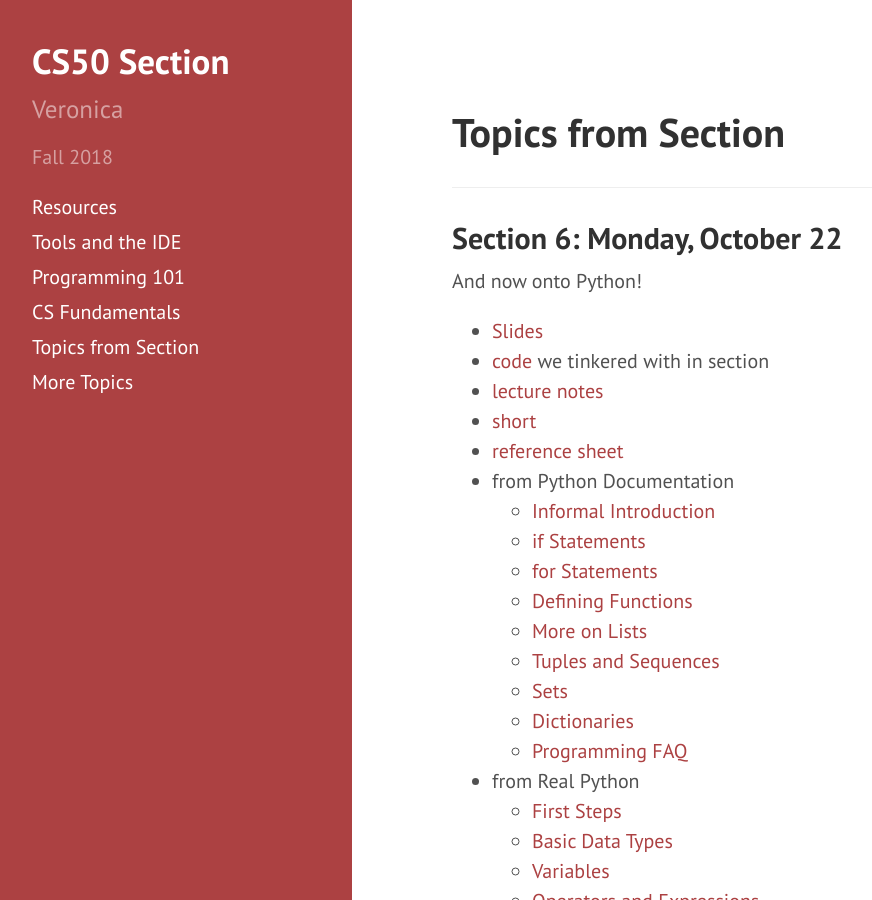
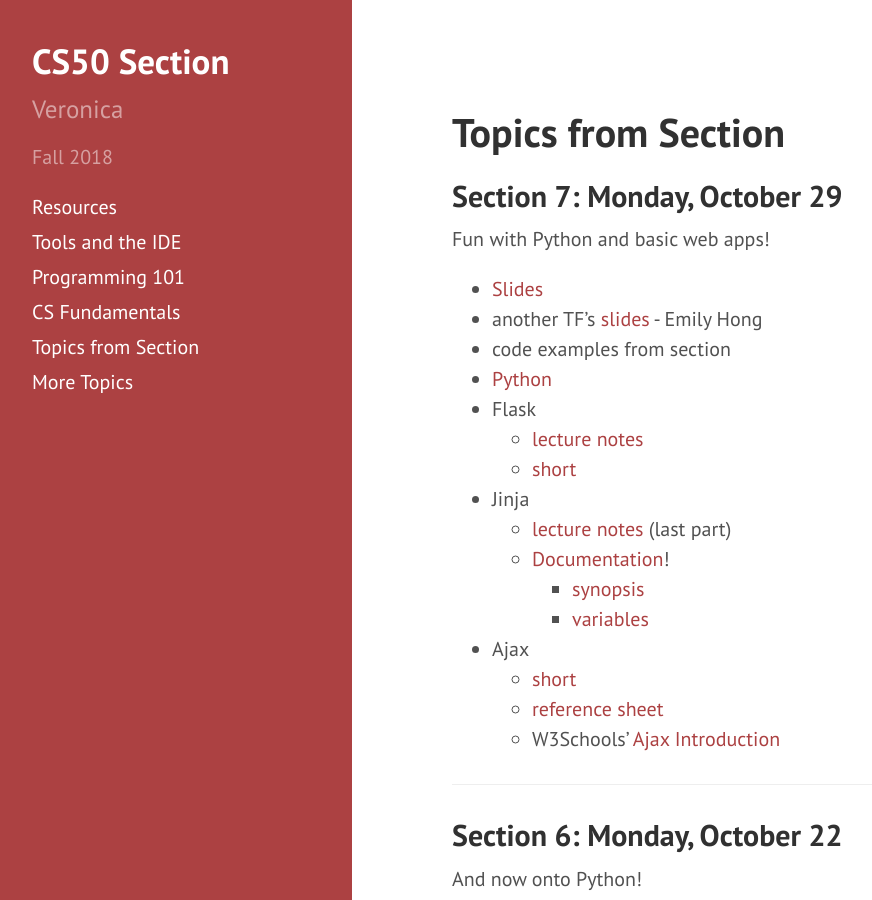
Before and after one commit to veronicanutting/CS50-section, a Jekyll site: the page built from section.md, in a window 1280 px wide and 900 px high. Shown: the whole window, without its empty margins (8-880 px from the left). Built offline with Jekyll 4.4.1, drawn with Linux system fonts in a browser that asks for light colours; nearby versions of some CDN libraries; our own code applies the rules of GitHub Pages for plain Markdown files.

Commit message:
section stuff

```diff
--- a/section.md
+++ b/section.md
@@ -3,6 +3,25 @@ layout: default
 ---
 
 # Topics from Section
+
+## Section 7: Monday, October 29
+Fun with Python and basic web apps!
+* [Slides](https://docs.google.com/presentation/d/1akxDT0B0trxzwkmmZGImyw42eqjX32kT9Tf3hsn6KjU/edit?usp=sharing)
+* another TF's [slides](https://docs.google.com/presentation/u/1/d/1fmtu_qYJzvIvT4phvcn9fAH4KlhE0F6QqkInhqBJdFo/edit) - Emily Hong
+* code examples from section
+* [Python](https://veronicanutting.github.io/section/section#section-6-monday-october-22)
+* Flask
+    * [lecture notes](https://cs50.harvard.edu/2018/fall/weeks/7/notes/#flask)
+    * [short](https://www.youtube.com/watch?v=X0dwkDh8kwA&list=PLhQjrBD2T381k8ul4WQ8SQ165XqY149WW&t=8s&index=22)
+* Jinja
+    * [lecture notes](https://cs50.harvard.edu/2018/fall/weeks/7/notes/#flask) (last part)
+    * [Documentation](http://jinja.pocoo.org)!
+        * [synopsis](http://jinja.pocoo.org/docs/2.10/templates/#synopsis)
+        * [variables](http://jinja.pocoo.org/docs/2.10/templates/#variables)
+* Ajax
+    * [short](https://www.youtube.com/watch?v=dQcBs4S-wEQ&list=PLhQjrBD2T381k8ul4WQ8SQ165XqY149WW&t=0s&index=3)
+    * [reference sheet](https://www.dropbox.com/sh/5y662ey1hc4sde4/AACjgHN3NtSKk4ShsRDFd_Sja?dl=0&preview=Ajax.pdf)
+    * W3Schools' [Ajax Introduction](https://www.w3schools.com/xml/ajax_intro.asp)
 
 ---
 
```
